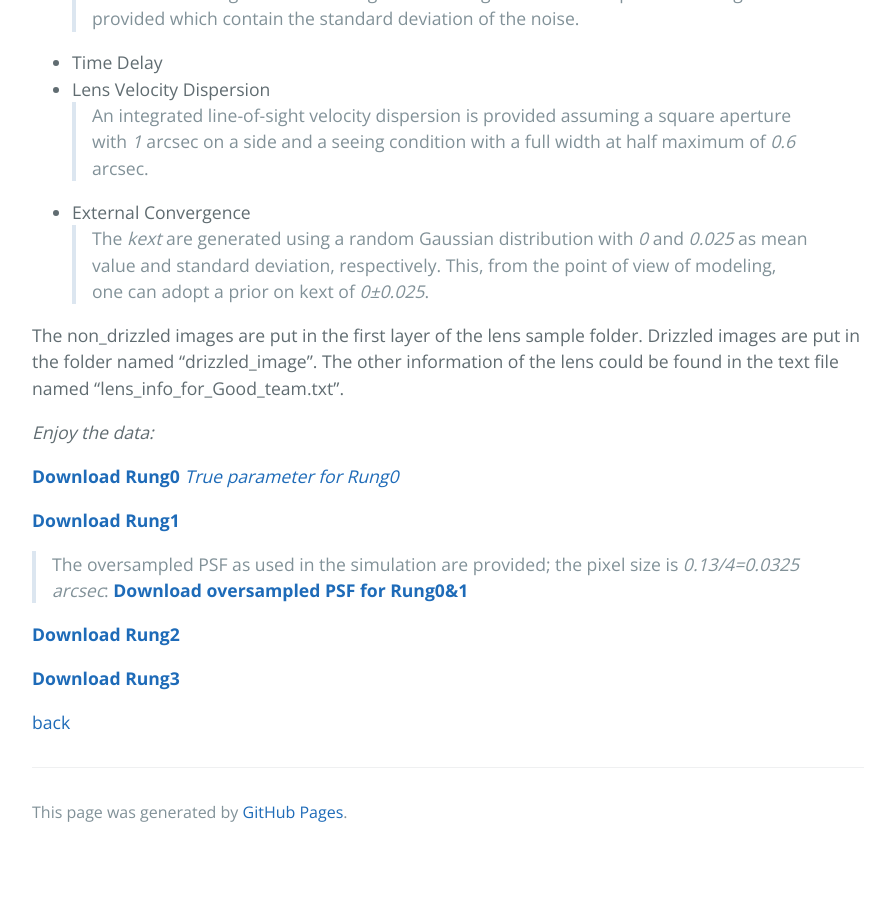
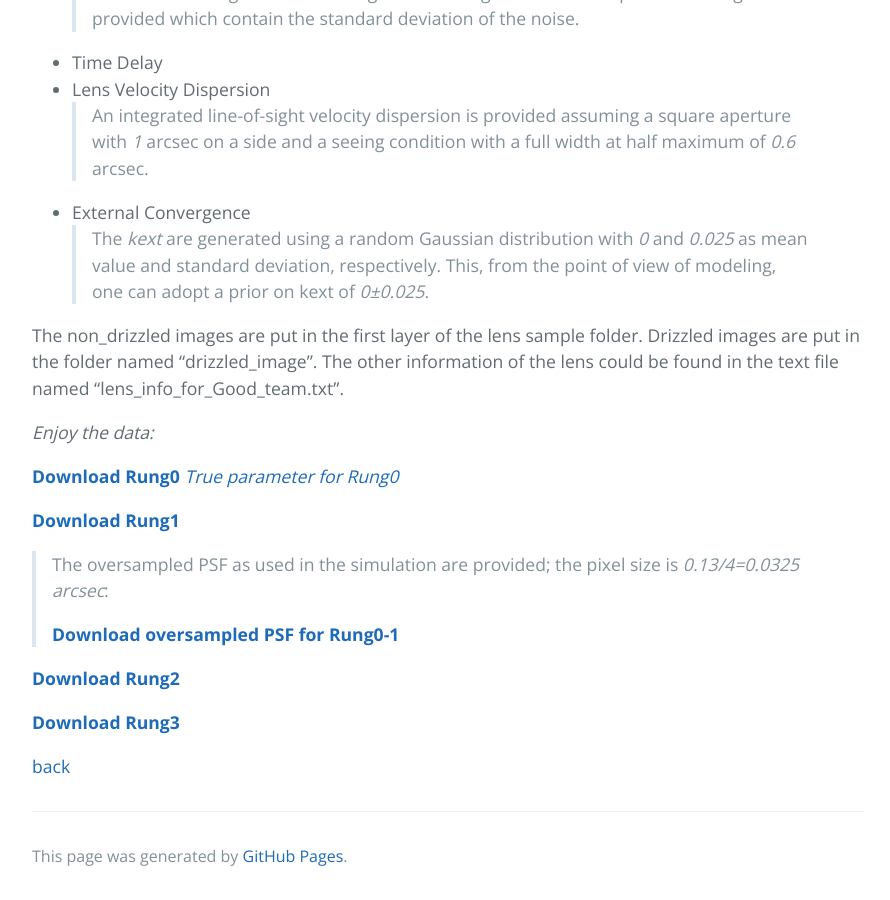
Before and after one commit to TDLMC/TDLMC.github.io, a Jekyll site: the page built from download.md, in a window 1280 px wide and 900 px high, scrolled down 692 px. Shown: the whole window, without its empty margins (192-1082 px from the left). Built offline with Jekyll 4.4.1, drawn with Linux system fonts in a browser that asks for light colours; our own code applies the rules of GitHub Pages for plain Markdown files; before the commit the page ends 1548 px from its top, so only the background shows below that.

```diff
--- a/download.md
+++ b/download.md
@@ -21,7 +21,8 @@ _Enjoy the data:_
 [**Download Rung1**](data/rung1.tar.gz)
 
    >The oversampled PSF as used in the simulation are provided; the pixel size is *0.13/4=0.0325 arcsec*:
-   [**Download oversampled PSF for Rung0&1**](data/oversampled_PSF.fits)
+   >
+   >  [**Download oversampled PSF for Rung0-1**](data/oversampled_PSF.fits)
 
 
 [**Download Rung2**](data/rung2.tar.gz)
```
